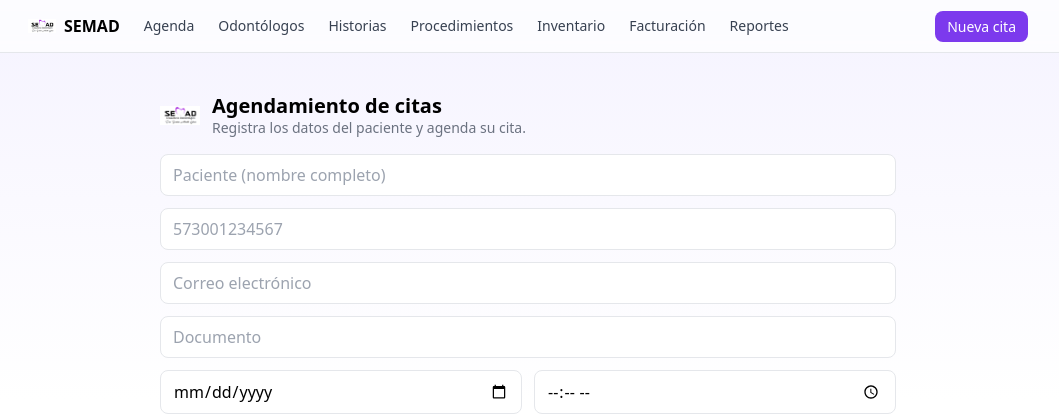
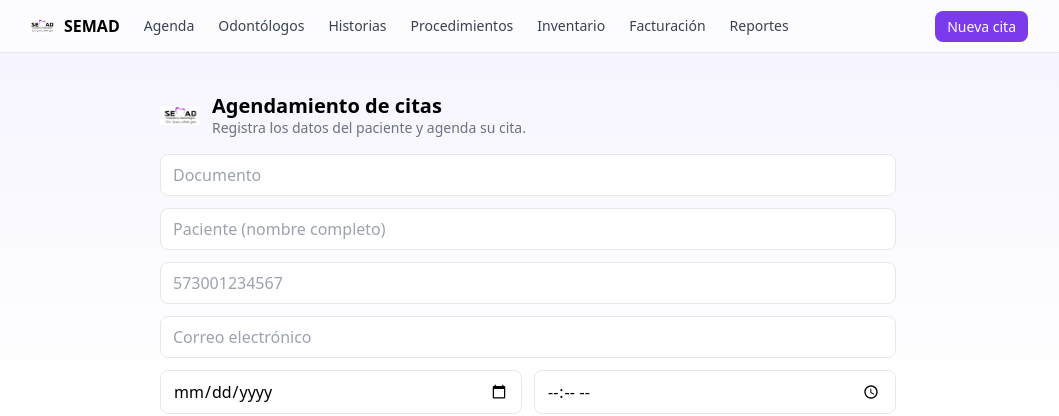
Before and after one commit to Fredycloux/semad-next-wa, a Next.js app in the folder semad-next-wa/: page /admin/create-appointment in a window 1280 px wide. Shown: the top 416 px of the page, without its empty margins (112-1171 px from the left). Built offline with nearby package versions, Linux system fonts and the light colour scheme; no server answers; the database is empty.

Commit message:
Update page.jsx

```diff
--- a/semad-next-wa/src/app/admin/create-appointment/page.jsx
+++ b/semad-next-wa/src/app/admin/create-appointment/page.jsx
@@ -64,10 +64,10 @@ export default function CreateAppointmentPage() {
 
     const fd = new FormData(e.currentTarget);
     const payload = {
+      document: fd.get("document"),
       patient: fd.get("patient"),
       phone: fd.get("phone"),
       email: fd.get("email"),
-      document: fd.get("document"),
       date: fd.get("date"),
       time: fd.get("time"),
       dentist: fd.get("dentist"),
@@ -113,6 +113,17 @@ export default function CreateAppointmentPage() {
 
       <form onSubmit={onSubmit} className="space-y-3">
         {/* campos controlados para paciente */}
+          {/* Poner DOCUMENTO primero */}
+        <input
+          name="document"
+          placeholder="Documento"
+          className="w-full border rounded-lg px-3 py-2"
+          value={document}
+          onChange={e => setDocument(e.target.value)}
+          onBlur={handleDocumentBlur}
+          required
+        />
+          {/* Nombre */}
         <input
           name="patient"
           placeholder="Paciente (nombre completo)"
@@ -121,6 +132,7 @@ export default function CreateAppointmentPage() {
           onChange={e => setPatientName(e.target.value)}
           required
         />
+          {/* Teléfono */}
         <input
           name="phone"
           placeholder="573001234567"
@@ -130,6 +142,7 @@ export default function CreateAppointmentPage() {
           onBlur={handlePhoneBlur}
           required
         />
+          {/* Correo */}
         <input
           name="email"
           type="email"
@@ -137,15 +150,6 @@ export default function CreateAppointmentPage() {
           className="w-full border rounded-lg px-3 py-2"
           value={email}
           onChange={e => setEmail(e.target.value)}
-        />
-        <input
-          name="document"
-          placeholder="Documento"
-          className="w-full border rounded-lg px-3 py-2"
-          value={document}
-          onChange={e => setDocument(e.target.value)}
-          onBlur={handleDocumentBlur}
-          required
         />
 
         {/* fecha y hora */}
```
